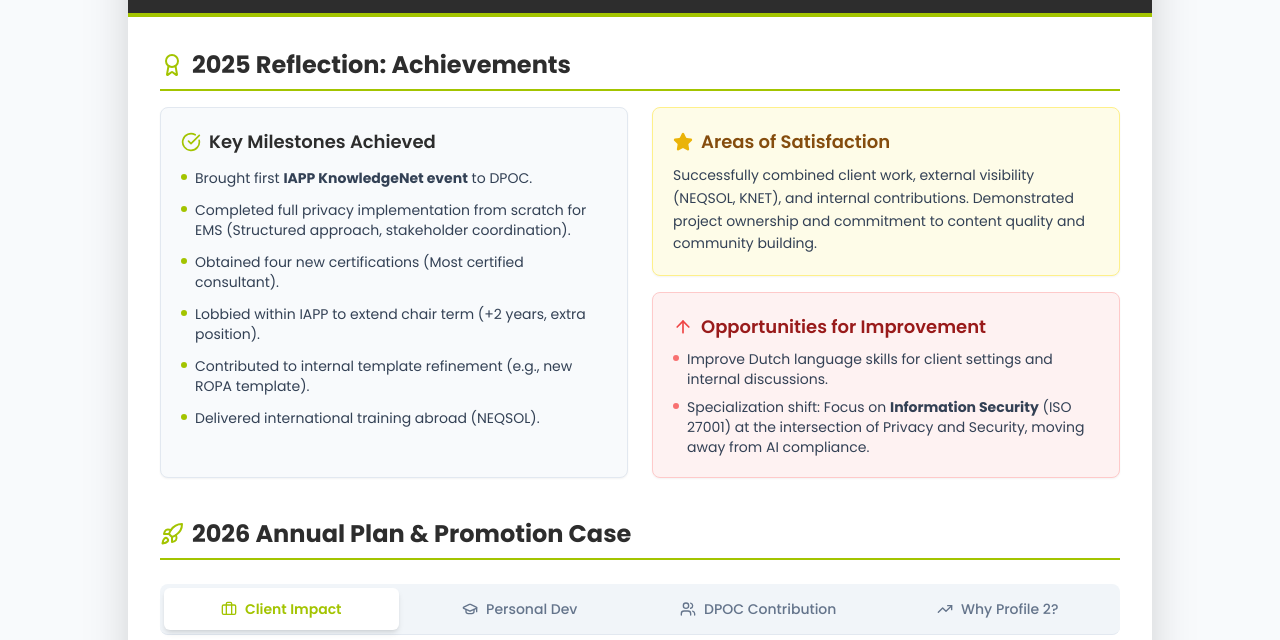
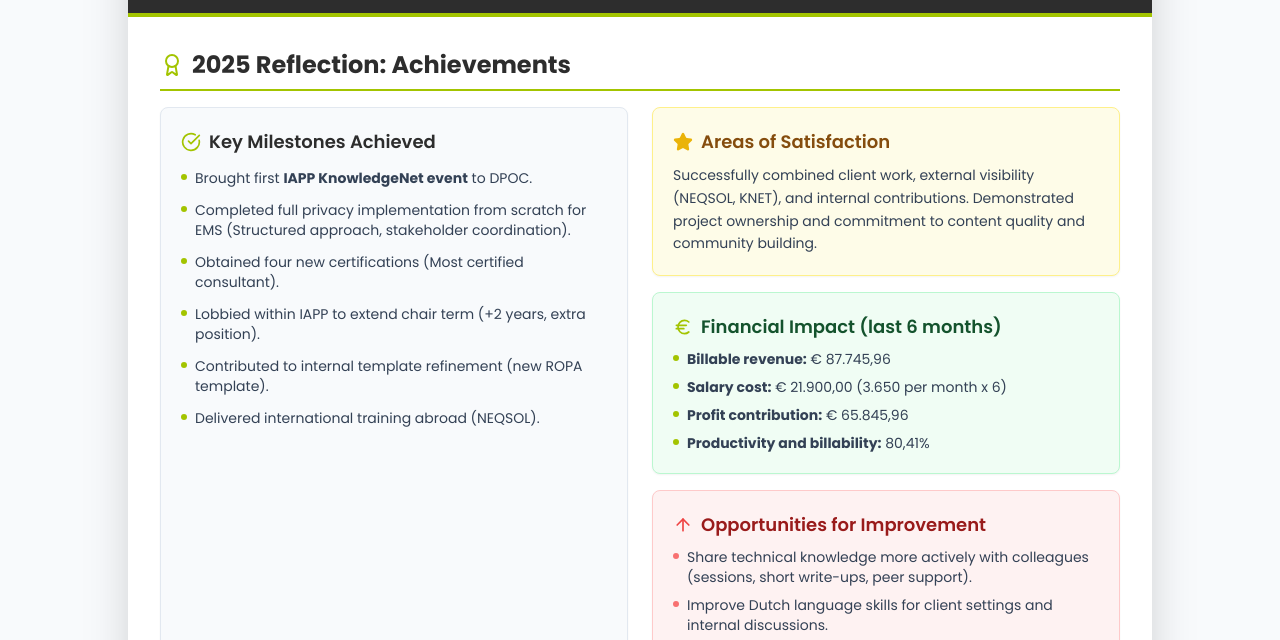
Before and after one commit to lucas-werner/lucas2026, a plain HTML site: page index.html in a window 1280 px wide. Shown: the part 155-795 px from the top of the page. Drawn offline with nearby package versions, Linux system fonts and the light colour scheme.

Commit message:
Introduce Financial Impact card in index.html
Added a Financial Impact card with revenue and cost details.

```diff
--- a/index.html
+++ b/index.html
@@ -125,7 +125,7 @@
                             <li class="flex items-start"><span class="mr-2 mt-1.5 w-1.5 h-1.5 bg-dpoc-green rounded-full flex-shrink-0"></span><span>Completed full privacy implementation from scratch for EMS (Structured approach, stakeholder coordination).</span></li>
                             <li class="flex items-start"><span class="mr-2 mt-1.5 w-1.5 h-1.5 bg-dpoc-green rounded-full flex-shrink-0"></span><span>Obtained four new certifications (Most certified consultant).</span></li>
                             <li class="flex items-start"><span class="mr-2 mt-1.5 w-1.5 h-1.5 bg-dpoc-green rounded-full flex-shrink-0"></span><span>Lobbied within IAPP to extend chair term (+2 years, extra position).</span></li>
-                            <li class="flex items-start"><span class="mr-2 mt-1.5 w-1.5 h-1.5 bg-dpoc-green rounded-full flex-shrink-0"></span><span>Contributed to internal template refinement (e.g., new ROPA template).</span></li>
+                            <li class="flex items-start"><span class="mr-2 mt-1.5 w-1.5 h-1.5 bg-dpoc-green rounded-full flex-shrink-0"></span><span>Contributed to internal template refinement (new ROPA template).</span></li>
                             <li class="flex items-start"><span class="mr-2 mt-1.5 w-1.5 h-1.5 bg-dpoc-green rounded-full flex-shrink-0"></span><span>Delivered international training abroad (NEQSOL).</span></li>
                         </ul>
                     </div>
@@ -140,12 +140,39 @@
                             <p class="text-slate-700 text-sm leading-relaxed">Successfully combined client work, external visibility (NEQSOL, KNET), and internal contributions. Demonstrated project ownership and commitment to content quality and community building.</p>
                         </div>
 
+                        <!-- NEW: Financial Impact card -->
+                        <div class="bg-green-50 p-5 rounded-lg border border-green-200 shadow-sm">
+                            <h3 class="text-lg font-semibold text-green-900 mb-2 flex items-center">
+                                <i data-lucide="euro" class="w-5 h-5 mr-2 text-dpoc-green"></i>
+                                Financial Impact (last 6 months)
+                            </h3>
+                            <ul class="space-y-2 text-slate-700 text-sm">
+                                <li class="flex items-start">
+                                    <span class="mr-2 mt-1.5 w-1.5 h-1.5 bg-dpoc-green rounded-full flex-shrink-0"></span>
+                                    <span><strong>Billable revenue:</strong> € 87.745,96</span>
+                                </li>
+                                <li class="flex items-start">
+                                    <span class="mr-2 mt-1.5 w-1.5 h-1.5 bg-dpoc-green rounded-full flex-shrink-0"></span>
+                                    <span><strong>Salary cost:</strong> € 21.900,00 (3.650 per month x 6)</span>
+                                </li>
+                                <li class="flex items-start">
+                                    <span class="mr-2 mt-1.5 w-1.5 h-1.5 bg-dpoc-green rounded-full flex-shrink-0"></span>
+                                    <span><strong>Profit contribution:</strong> € 65.845,96</span>
+                                </li>
+                                <li class="flex items-start">
+                                    <span class="mr-2 mt-1.5 w-1.5 h-1.5 bg-dpoc-green rounded-full flex-shrink-0"></span>
+                                    <span><strong>Productivity and billability:</strong> 80,41%</span>
+                                </li>
+                            </ul>
+                        </div>
+
                         <div class="bg-red-50 p-5 rounded-lg border border-red-200 shadow-sm">
                             <h3 class="text-lg font-semibold text-red-800 mb-2 flex items-center">
                                 <i data-lucide="arrow-up" class="w-5 h-5 mr-2 text-red-500"></i>
                                 Opportunities for Improvement
                             </h3>
                             <ul class="space-y-2 text-slate-700 text-sm">
+                                <li class="flex items-start"><span class="mr-2 mt-1.5 w-1.5 h-1.5 bg-red-400 rounded-full flex-shrink-0"></span><span>Share technical knowledge more actively with colleagues (sessions, short write-ups, peer support).</span></li>
                                 <li class="flex items-start"><span class="mr-2 mt-1.5 w-1.5 h-1.5 bg-red-400 rounded-full flex-shrink-0"></span><span>Improve Dutch language skills for client settings and internal discussions.</span></li>
                                 <li class="flex items-start"><span class="mr-2 mt-1.5 w-1.5 h-1.5 bg-red-400 rounded-full flex-shrink-0"></span><span>Specialization shift: Focus on <strong>Information Security</strong> (ISO 27001) at the intersection of Privacy and Security, moving away from AI compliance.</span></li>
                             </ul>
```
